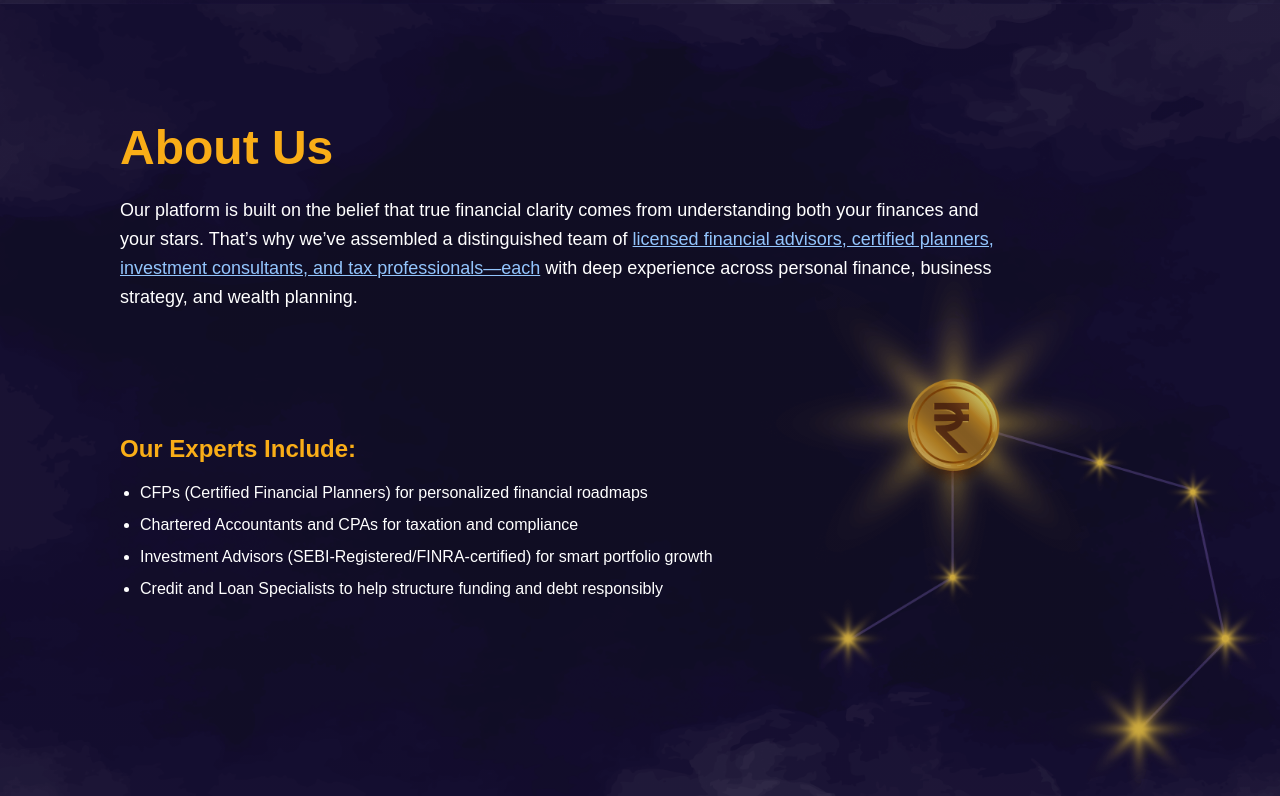
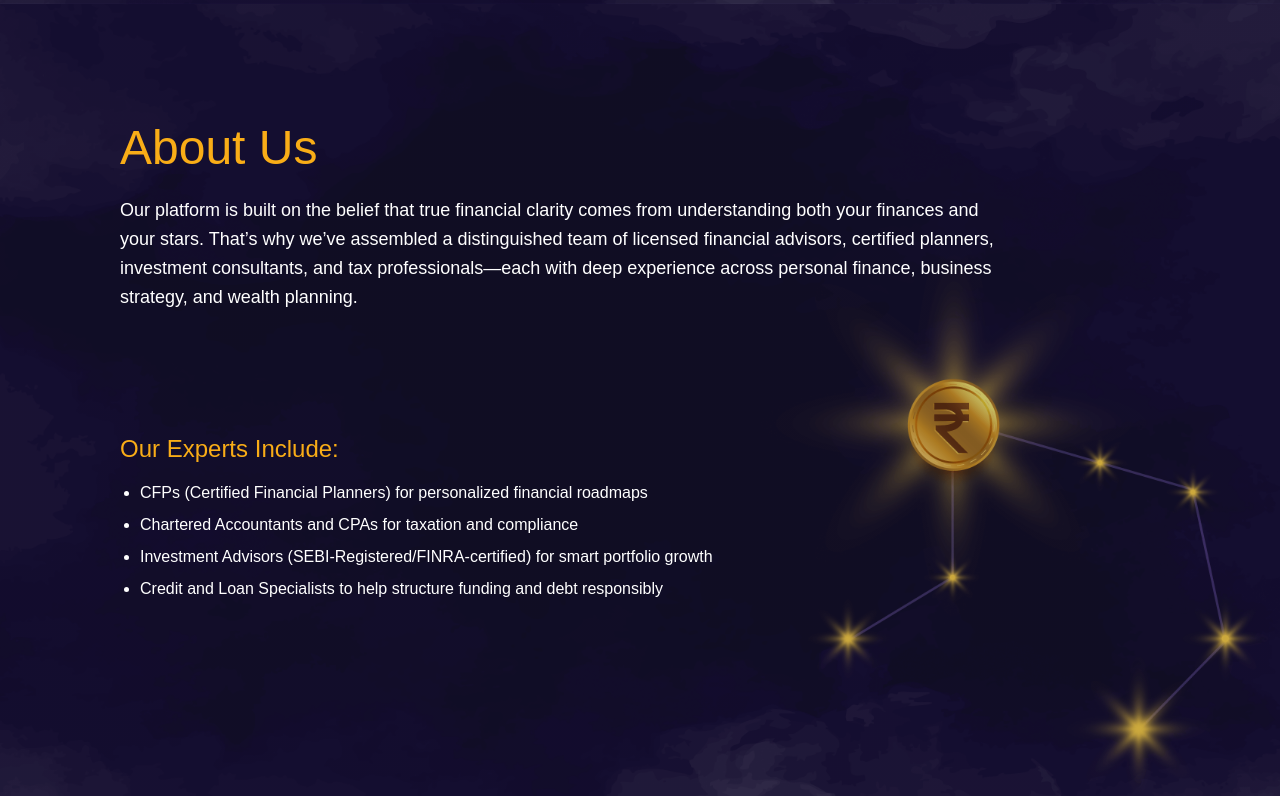
Before and after one commit to 72futures/72-futures-web, a plain HTML site: page index.html in a window 1280 px wide. Shown: the part 784-1580 px from the top of the page. Drawn offline with nearby package versions, Linux system fonts and the light colour scheme; a script that the page names is missing; a web font is replaced by a local one.

Commit message:
Text change added

```diff
--- a/index.html
+++ b/index.html
@@ -123,15 +123,15 @@
             <!-- Left Content -->
             <div>
                 <!-- 70px -->
-                <h2 class="secondary-color md:text-5xl font-semibold mb-6">About Us </h2>
+                <h2 class="secondary-color md:text-5xl mb-6">About Us </h2>
 
                 <!-- // 33px -->
                 <p class="text-lg leading-relaxed max-w-4xl">
                     Our platform is built on the belief that true financial clarity comes from understanding both your
                     finances and your stars.
                     That’s why we’ve assembled a distinguished team of
-                    <span class="text-blue-300 underline">licensed financial advisors, certified planners, investment
-                        consultants, and tax professionals—each</span>
+                    licensed financial advisors, certified planners, investment
+                    consultants, and tax professionals—each
                     with deep experience across personal finance, business strategy, and wealth planning.
                 </p>
 
@@ -141,7 +141,7 @@
 
             <div class="py-20">
                 <!-- // 50px -->
-                <h3 class="secondary-color mt-10 text-2xl font-semibold">Our Experts Include:</h3>
+                <h3 class="secondary-color mt-10 text-2xl">Our Experts Include:</h3>
                 <!-- // 25px -->
                 <ul class="list-disc pl-5 mt-4 space-y-2 text-base">
                     <li>CFPs (Certified Financial Planners) for personalized financial roadmaps</li>
@@ -195,8 +195,8 @@
                 <!-- 70px -->
                 <h2 class="secondary-color md:text-4xl font-semibold mb-6">Secure your financial future-schedule your
                     free consultation </h2>
-                <p class=" text-lg font-bold  bg-[#f9ad17] inline-block px-4 py-2 rounded-md shadow-md">
-                    Book your free 20-min consultation call
+                <p class=" text-lg font-bold bg-[#f9ad17] inline-block px-4 py-2 rounded-md shadow-md">
+                    Book your free 20 min
                 </p>
 
             </div>
```
